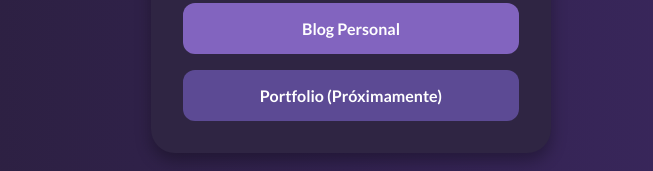
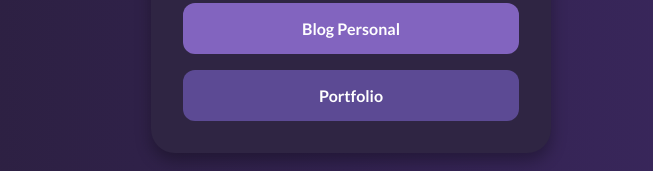
Before and after one commit to ulirodriguezz/UADE-DevWeb-Linktree, a plain HTML site: page index.html in a window 1280 px wide. Shown: the part 527-698 px from the top of the page, without its empty margins (289-942 px from the left). Drawn offline with Linux system fonts and the light colour scheme; a web font is replaced by a local one.

Commit message:
Feat: add portfolio link to button

```diff
--- a/index.html
+++ b/index.html
@@ -23,7 +23,7 @@
         <div class="links">
             <a class="link" href="https://ulirodriguezz.github.io/UADE-Desarrollo-Web-Identikit/" target="_blank"> Identikit</a>
             <a class="link" href="https://ulirodriguezz.github.io/UADE-DevWeb-Blog/" target="_blank"> Blog Personal</a>
-            <a class="link coming-soon" href="#">Portfolio (Próximamente)</a>
+            <a class="link coming-soon" href="https://ulirodriguezz.github.io/UADE-dev-web-portfolio/">Portfolio</a>
         </div>
     </main>
 </body>
```
